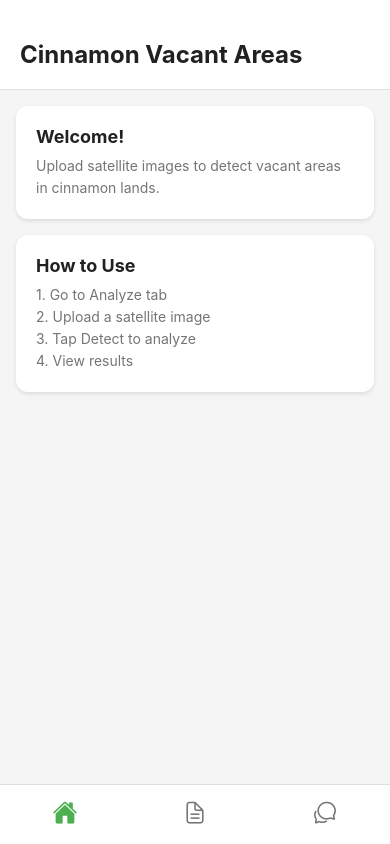
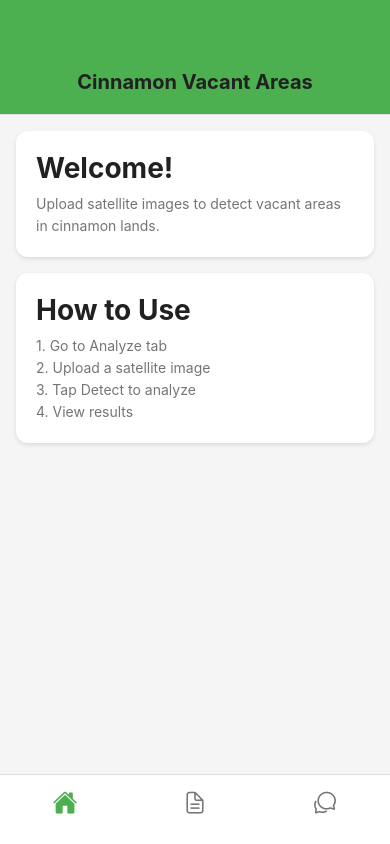
Before and after one commit to HansajithNilan/Cinnamon-Research, a React Native app in the folder Frontend/: screen /Home in a window 390 px wide. Built offline with nearby package versions, Linux system fonts and the light colour scheme.

Commit message:
screen topbar developed

```diff
--- a/Frontend/App.js
+++ b/Frontend/App.js
@@ -34,10 +34,10 @@ export default function App() {
           tabBarActiveTintColor: colors.primary,
           tabBarInactiveTintColor: colors.textSecondary,
           tabBarStyle: {
-            height: 60,
-            paddingBottom: 8,
+            height: 70,
+            paddingBottom: 28,
             paddingTop: 8,
-            paddingBottom: 10,
+
             backgroundColor: colors.white,
             borderTopWidth: 1,
             borderTopColor: colors.border,
--- a/Frontend/src/screens/AnalyzeScreen.js
+++ b/Frontend/src/screens/AnalyzeScreen.js
@@ -374,20 +374,26 @@ const styles = StyleSheet.create({
     backgroundColor: colors.background,
   },
   header: {
-    flexDirection: "row",
-    alignItems: "center",
-    padding: 16,
-    backgroundColor: colors.white,
-    paddingTop: 50,
+    paddingTop: 60,
+    paddingLeft: 16,
+    paddingBottom:10,
+    backgroundColor: colors.primary,
+    borderBottomWidth: 1,
+
+    borderBottomColor: colors.border,
+  },
+  headerTitle: {
+    fontSize: 20,
+    alignSelf: "center",
+    fontWeight: "bold",
+    color: colors.text,
+
+
   },
   backButton: {
     marginRight: 16,
   },
-  headerTitle: {
-    fontSize: 20,
-    fontWeight: "bold",
-    color: colors.text,
-  },
+
   content: {
     flex: 1,
     padding: 16,
--- a/Frontend/src/screens/ChatScreen.js
+++ b/Frontend/src/screens/ChatScreen.js
@@ -141,16 +141,20 @@ const styles = StyleSheet.create({
     backgroundColor: colors.background,
   },
   header: {
-    padding: 20,
-    paddingTop: 50,
-    backgroundColor: colors.white,
+    paddingTop: 60,
+
+    paddingBottom:10,
+    backgroundColor: colors.primary,
     borderBottomWidth: 1,
+
     borderBottomColor: colors.border,
   },
   headerTitle: {
     fontSize: 20,
+    alignSelf: "center",
     fontWeight: "bold",
     color: colors.text,
+paddingVertical:10,
   },
   messageList: {
     padding: 16,
--- a/Frontend/src/screens/HomeScreen.js
+++ b/Frontend/src/screens/HomeScreen.js
@@ -33,17 +33,20 @@ const HomeScreen = () => {
 
 const styles = StyleSheet.create({
   header: {
-    padding: 20,
-    backgroundColor: colors.white,
+    paddingTop: 60,
+
+    paddingBottom:10,
+    backgroundColor: colors.primary,
     borderBottomWidth: 1,
+
     borderBottomColor: colors.border,
   },
   headerTitle: {
-    fontSize: 24,
+    fontSize: 20,
+    alignSelf: "center",
     fontWeight: "bold",
     color: colors.text,
-    marginTop: 10,
-    paddingTop: 10,
+paddingVertical:10,
   },
   content: {
     flex: 1,
@@ -61,7 +64,7 @@ const styles = StyleSheet.create({
     elevation: 3,
   },
   cardTitle: {
-    fontSize: 18,
+    fontSize: 28,
     fontWeight: "bold",
     color: colors.text,
     marginBottom: 8,
```
Also changed, not shown: 2 other files (tests, documents, lock files or other folders).
